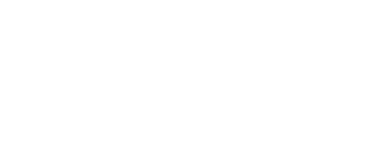
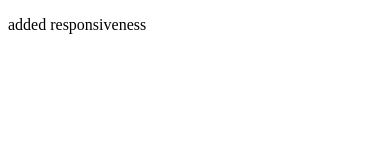
Before and after one commit to devonpat/git-testing, a plain HTML site: page git-play/new.html in a window 390 px wide. Drawn offline with Linux system fonts and the light colour scheme.

```diff
--- a/git-play/new.html
+++ b/git-play/new.html
@@ -4,6 +4,6 @@
 	<title>title</title>
 </head>
 <body>
-
+	<p>added responsiveness</p>
 </body>
 </html>
```
